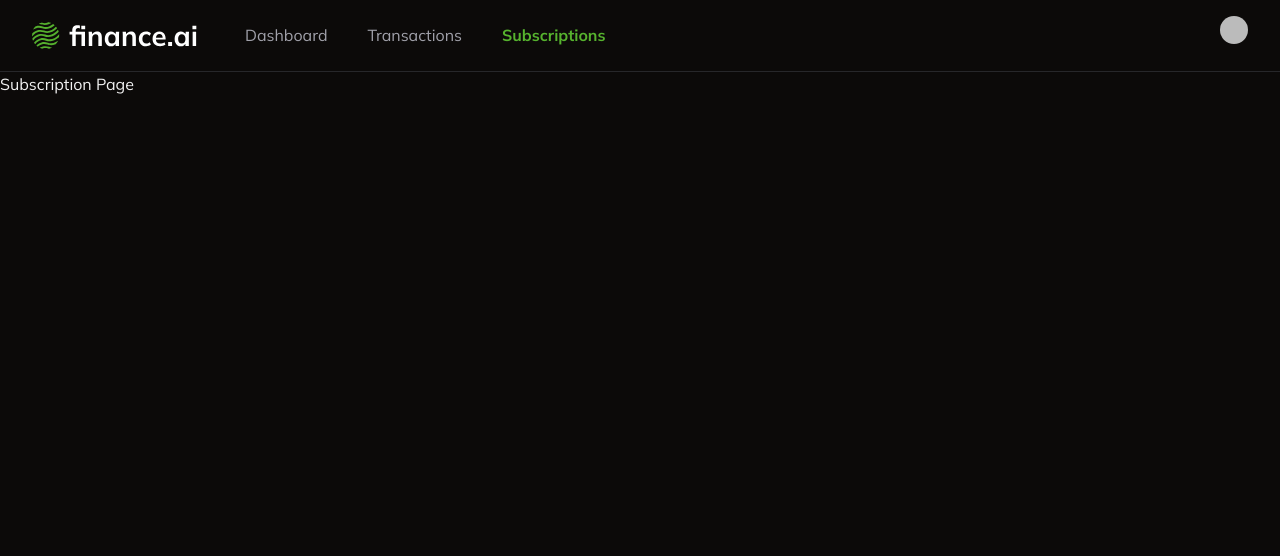
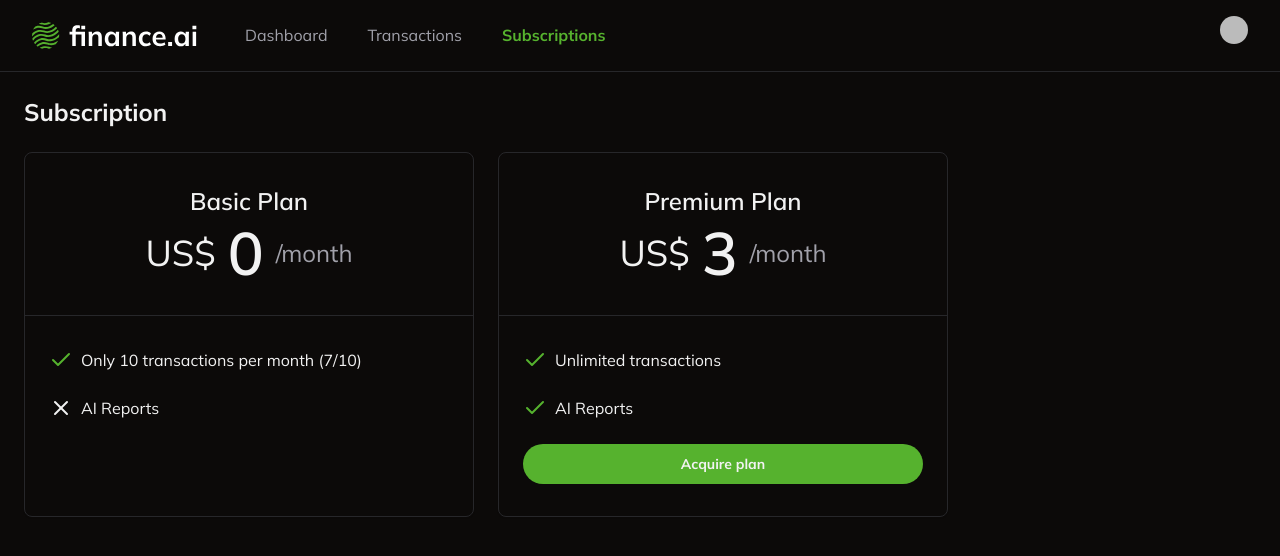
Before and after one commit to carlosmsv/finance-ai, a Next.js app: page /subscription in a window 1280 px wide. Shown: the top 556 px of the page. Built offline with nearby package versions, Linux system fonts and the light colour scheme; no server answers; sample sign-in values are in the browser's storage; some icons are missing.

Commit message:
feat: ensure user is redirected to stripe checkout when acquiring plan

```diff
--- /dev/null
+++ b/app/subscription/_actions/create-stripe-checkout/index.ts
@@ -0,0 +1,35 @@
+"use server"
+
+import { auth } from "@clerk/nextjs/server"
+import Stripe from "stripe"
+
+export const createStripeCheckout = async () => {
+  const { userId } = await auth()
+  if (!userId) {
+    throw new Error("Unauthorized")
+  }
+  if (!process.env.STRIPE_SECRET_KEY) {
+    throw new Error("Stripe secret key not found")
+  }
+  const stripe = new Stripe(process.env.STRIPE_SECRET_KEY, {
+    apiVersion: "2024-11-20.acacia",
+  })
+  const session = await stripe.checkout.sessions.create({
+    payment_method_types: ["card"],
+    mode: "subscription",
+    success_url: "http://localhost:3000",
+    cancel_url: "http://localhost:3000",
+    subscription_data: {
+      metadata: {
+        clerk_user_id: userId,
+      },
+    },
+    line_items: [
+      {
+        price: process.env.STRIPE_PREMIUM_PLAN_PRICE_ID,
+        quantity: 1,
+      },
+    ],
+  })
+  return { sessionId: session.id }
+}
--- /dev/null
+++ b/app/subscription/_components/acquire-plan-button.tsx
@@ -0,0 +1,32 @@
+"use client"
+
+import { Button } from "@/app/_components/ui/button"
+import { createStripeCheckout } from "../_actions/create-stripe-checkout"
+import { loadStripe } from "@stripe/stripe-js"
+
+const AcquirePlanButton = () => {
+  const handleAcquirePlanClick = async () => {
+    const { sessionId } = await createStripeCheckout()
+    if (!process.env.NEXT_PUBLIC_STRIPE_PUBLISHABLE_KEY) {
+      throw new Error("Stripe publishable key not found")
+    }
+    const stripe = await loadStripe(
+      process.env.NEXT_PUBLIC_STRIPE_PUBLISHABLE_KEY,
+    )
+    if (!stripe) {
+      throw new Error("Stripe not found")
+    }
+    await stripe.redirectToCheckout({ sessionId })
+  }
+
+  return (
+    <Button
+      className="w-full rounded-full font-bold"
+      onClick={handleAcquirePlanClick}
+    >
+      Acquire plan
+    </Button>
+  )
+}
+
+export default AcquirePlanButton
--- a/app/subscription/page.tsx
+++ b/app/subscription/page.tsx
@@ -1,6 +1,9 @@
 import { auth } from "@clerk/nextjs/server"
 import Navbar from "../_components/navbar"
 import { redirect } from "next/navigation"
+import { Card, CardContent, CardHeader } from "../_components/ui/card"
+import { CheckIcon, XIcon } from "lucide-react"
+import AcquirePlanButton from "./_components/acquire-plan-button"
 
 const SubscriptionPage = async () => {
   const { userId } = await auth()
@@ -8,7 +11,54 @@ const SubscriptionPage = async () => {
   return (
     <>
       <Navbar />
-      <h1> Subscription Page</h1>
+      <div className="space-y-6 p-6">
+        <h1 className="text-2xl font-bold">Subscription</h1>
+        <div className="flex gap-6">
+          <Card className="w-[450px]">
+            <CardHeader className="border-b border-solid py-8">
+              <h2 className="text-center text-2xl font-semibold">Basic Plan</h2>
+              <div className="flex items-center justify-center gap-3">
+                <span className="text-4xl">US$</span>
+                <span className="text-6xl font-semibold">0</span>
+                <div className="text-2xl text-muted-foreground">/month</div>
+              </div>
+            </CardHeader>
+            <CardContent className="space-y-6 py-8">
+              <div className="flex items-center gap-2">
+                <CheckIcon className="text-primary" />
+                <p>Only 10 transactions per month (7/10)</p>
+              </div>
+              <div className="flex items-center gap-2">
+                <XIcon />
+                <p>AI Reports</p>
+              </div>
+            </CardContent>
+          </Card>
+          <Card className="w-[450px]">
+            <CardHeader className="border-b border-solid py-8">
+              <h2 className="text-center text-2xl font-semibold">
+                Premium Plan
+              </h2>
+              <div className="flex items-center justify-center gap-3">
+                <span className="text-4xl">US$</span>
+                <span className="text-6xl font-semibold">3</span>
+                <div className="text-2xl text-muted-foreground">/month</div>
+              </div>
+            </CardHeader>
+            <CardContent className="space-y-6 py-8">
+              <div className="flex items-center gap-2">
+                <CheckIcon className="text-primary" />
+                <p>Unlimited transactions</p>
+              </div>
+              <div className="flex items-center gap-2">
+                <CheckIcon className="text-primary" />
+                <p>AI Reports</p>
+              </div>
+              <AcquirePlanButton />
+            </CardContent>
+          </Card>
+        </div>
+      </div>
     </>
   )
 }
--- a/package.json
+++ b/package.json
@@ -21,6 +21,7 @@
     "@radix-ui/react-scroll-area": "^1.2.1",
     "@radix-ui/react-select": "^2.1.2",
     "@radix-ui/react-slot": "^1.1.0",
+    "@stripe/stripe-js": "^4.9.0",
     "@tanstack/react-table": "^8.20.5",
     "class-variance-authority": "^0.7.0",
     "clsx": "^2.1.1",
@@ -36,6 +37,7 @@
     "react-hook-form": "^7.53.2",
     "react-number-format": "^5.4.2",
     "recharts": "^2.13.3",
+    "stripe": "^17.4.0",
     "tailwind-merge": "^2.5.4",
     "tailwindcss-animate": "^1.0.7",
     "zod": "^3.23.8"
```
Also changed, not shown: app/subscription/_actions/upsert-transaction/index.ts (renamed from app/_actions/upsert-transaction/index.ts), app/subscription/_actions/upsert-transaction/schema.ts (renamed from app/_actions/upsert-transaction/schema.ts), 1 other file (tests, documents, lock files or other folders).
